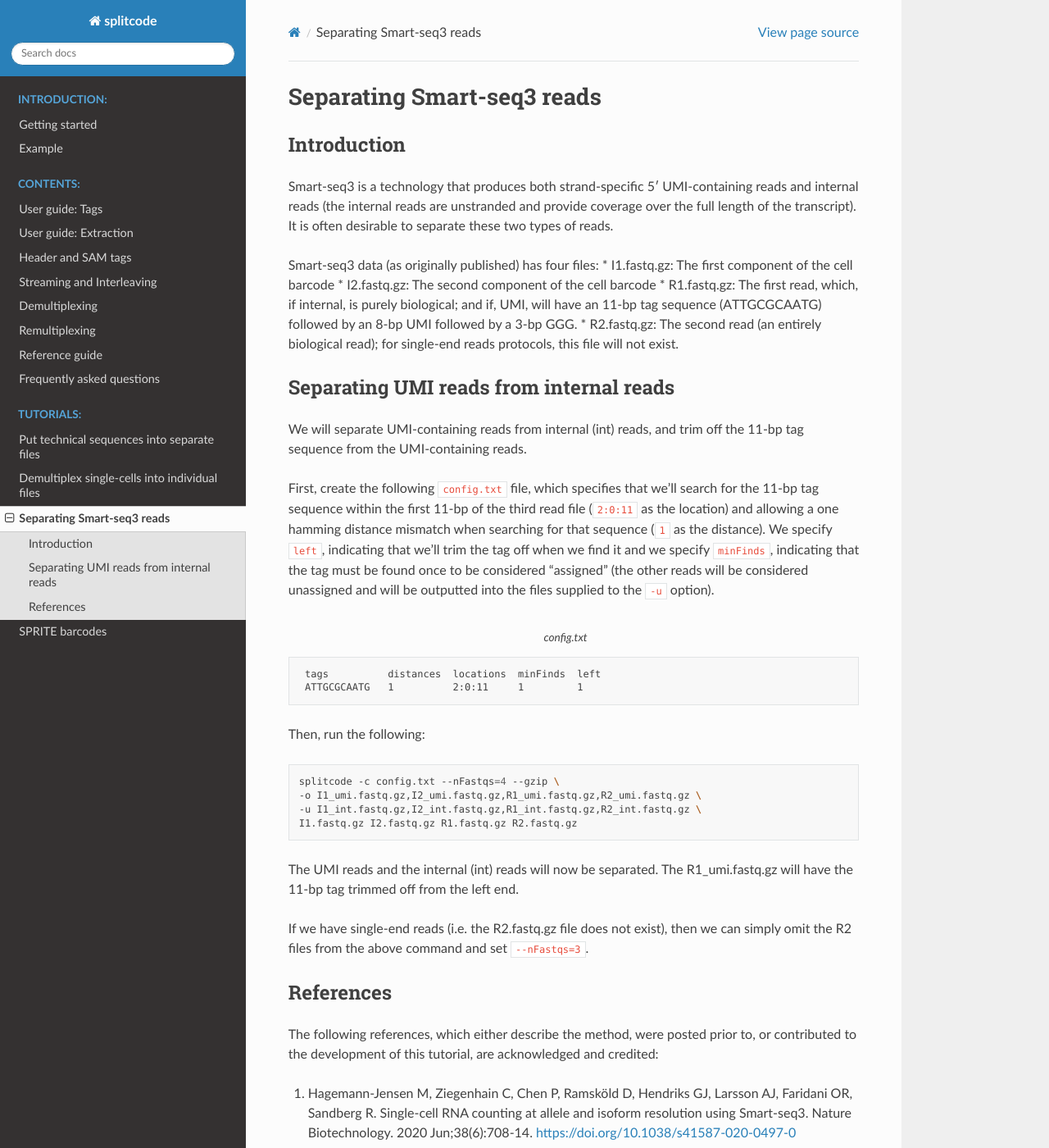
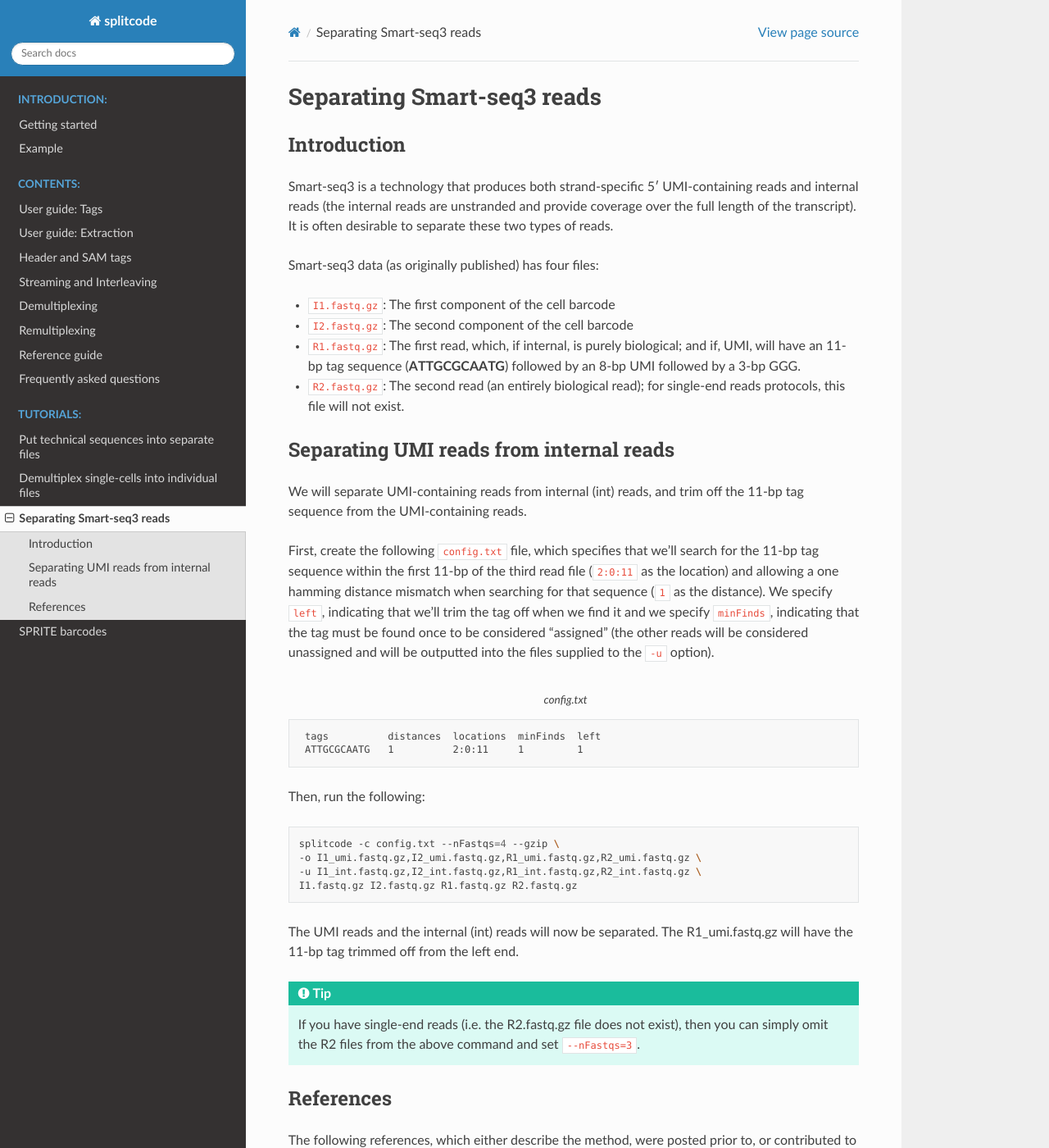
Before and after one commit to pachterlab/splitcode-tutorial, a Sphinx documentation site: the page built from docs/source/tutorials_smartseq3.rst, in a window 1280 px wide and 1400 px high. Shown: the whole window at 82% size. Built offline with Sphinx 7.4.7 and the Read the Docs theme 2.0.0, drawn with Linux system fonts in a browser that asks for light colours.

Commit message:
formatting

```diff
--- a/docs/source/tutorials_smartseq3.rst
+++ b/docs/source/tutorials_smartseq3.rst
@@ -9,10 +9,11 @@ Introduction
 Smart-seq3 is a technology that produces both strand-specific 5′ UMI-containing reads and internal reads (the internal reads are unstranded and provide coverage over the full length of the transcript). It is often desirable to separate these two types of reads.
 
 Smart-seq3 data (as originally published) has four files:
-* I1.fastq.gz: The first component of the cell barcode
-* I2.fastq.gz: The second component of the cell barcode
-* R1.fastq.gz: The first read, which, if internal, is purely biological; and if, UMI, will have an 11-bp tag sequence (ATTGCGCAATG) followed by an 8-bp UMI followed by a 3-bp GGG.
-* R2.fastq.gz: The second read (an entirely biological read); for single-end reads protocols, this file will not exist.
+
+* ``I1.fastq.gz``: The first component of the cell barcode
+* ``I2.fastq.gz``: The second component of the cell barcode
+* ``R1.fastq.gz``: The first read, which, if internal, is purely biological; and if, UMI, will have an 11-bp tag sequence (**ATTGCGCAATG**) followed by an 8-bp UMI followed by a 3-bp GGG.
+* ``R2.fastq.gz``: The second read (an entirely biological read); for single-end reads protocols, this file will not exist.
 
 Separating UMI reads from internal reads
 ^^^^^^^^^^^^^^^^^^^^^^^^^^^^^^^^^^^^^^^^
@@ -39,7 +40,9 @@ Then, run the following:
 
 The UMI reads and the internal (int) reads will now be separated. The R1_umi.fastq.gz will have the 11-bp tag trimmed off from the left end.
 
-If we have single-end reads (i.e. the R2.fastq.gz file does not exist), then we can simply omit the R2 files from the above command and set ``--nFastqs=3``.
+.. tip::
+
+   If you have single-end reads (i.e. the R2.fastq.gz file does not exist), then you can simply omit the R2 files from the above command and set ``--nFastqs=3``.
 
 
 
```
